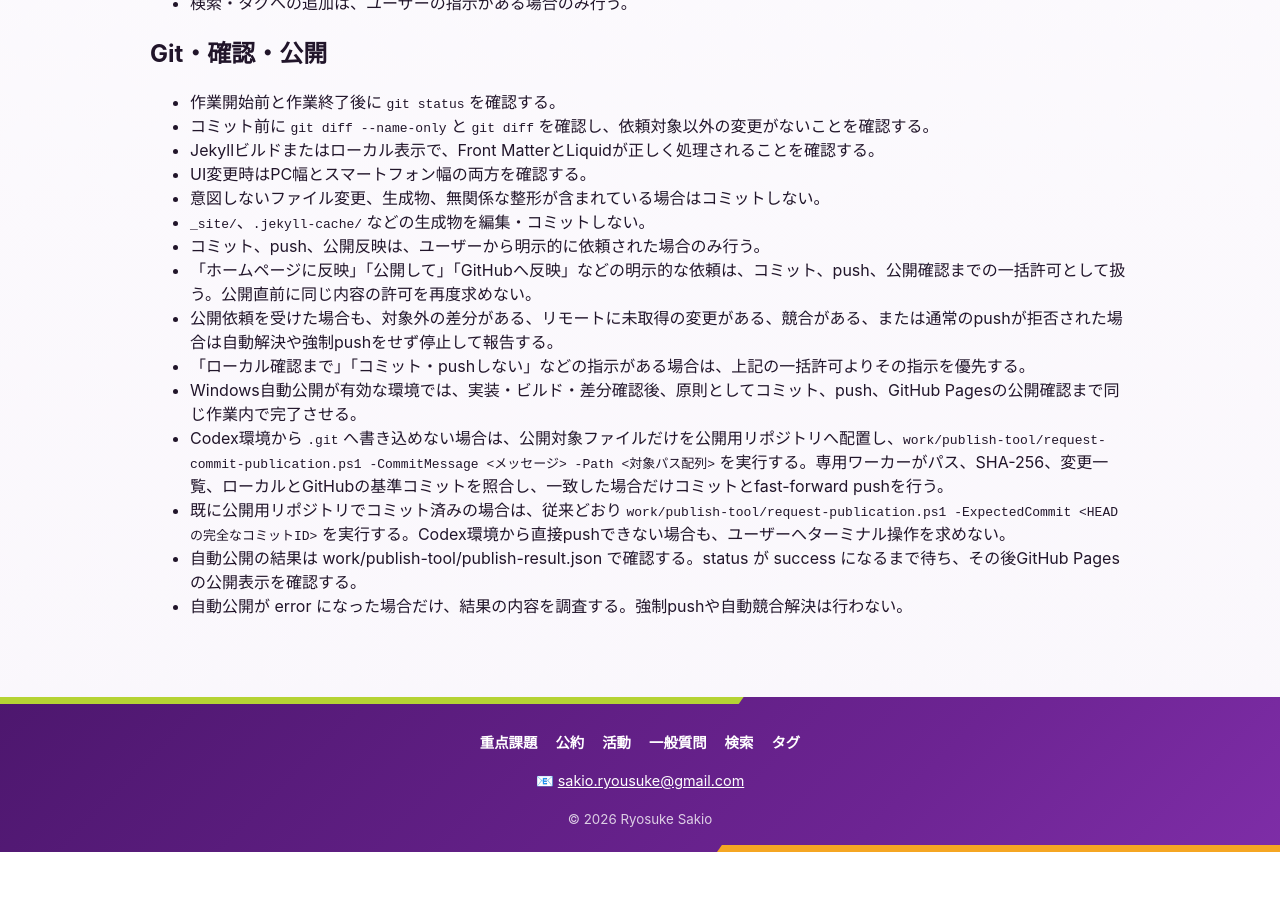
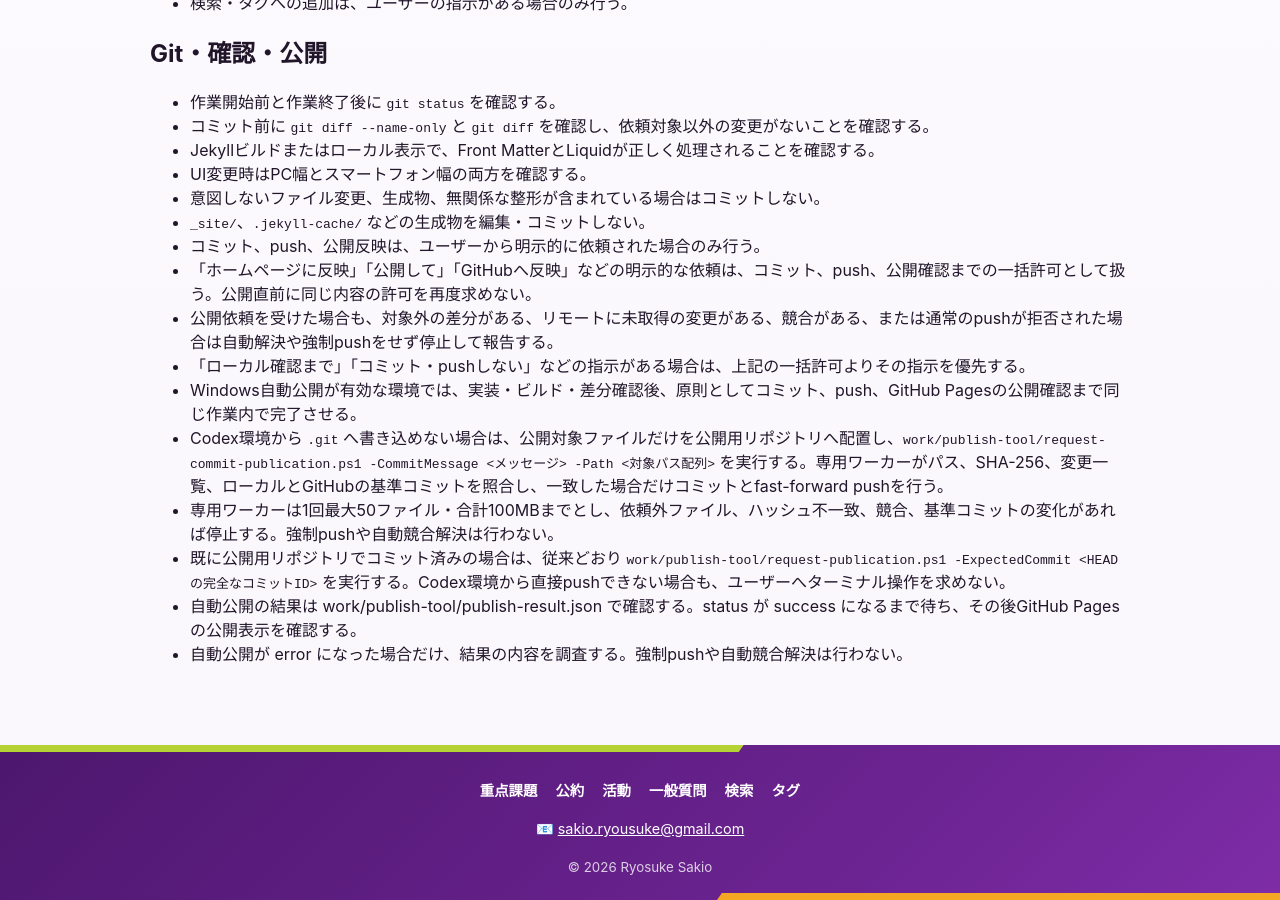
Before and after one commit to sakioryousuke-eng/activity-site, a Jekyll site: the page built from AGENTS.md, in a window 1280 px wide and 900 px high, scrolled down 2572 px. Built offline with Jekyll 4.4.1, drawn with Linux system fonts in a browser that asks for light colours; our own code applies the rules of GitHub Pages for plain Markdown files; before the commit the page ends 3424 px from its top, so only the background shows below that.

Commit message:
専用公開ワーカーの安全条件を明記

```diff
--- a/AGENTS.md
+++ b/AGENTS.md
@@ -83,6 +83,7 @@
 - 「ローカル確認まで」「コミット・pushしない」などの指示がある場合は、上記の一括許可よりその指示を優先する。
 - Windows自動公開が有効な環境では、実装・ビルド・差分確認後、原則としてコミット、push、GitHub Pagesの公開確認まで同じ作業内で完了させる。
 - Codex環境から `.git` へ書き込めない場合は、公開対象ファイルだけを公開用リポジトリへ配置し、`work/publish-tool/request-commit-publication.ps1 -CommitMessage <メッセージ> -Path <対象パス配列>` を実行する。専用ワーカーがパス、SHA-256、変更一覧、ローカルとGitHubの基準コミットを照合し、一致した場合だけコミットとfast-forward pushを行う。
+- 専用ワーカーは1回最大50ファイル・合計100MBまでとし、依頼外ファイル、ハッシュ不一致、競合、基準コミットの変化があれば停止する。強制pushや自動競合解決は行わない。
 - 既に公開用リポジトリでコミット済みの場合は、従来どおり `work/publish-tool/request-publication.ps1 -ExpectedCommit <HEADの完全なコミットID>` を実行する。Codex環境から直接pushできない場合も、ユーザーへターミナル操作を求めない。
 - 自動公開の結果は work/publish-tool/publish-result.json で確認する。status が success になるまで待ち、その後GitHub Pagesの公開表示を確認する。
 - 自動公開が error になった場合だけ、結果の内容を調査する。強制pushや自動競合解決は行わない。
```
